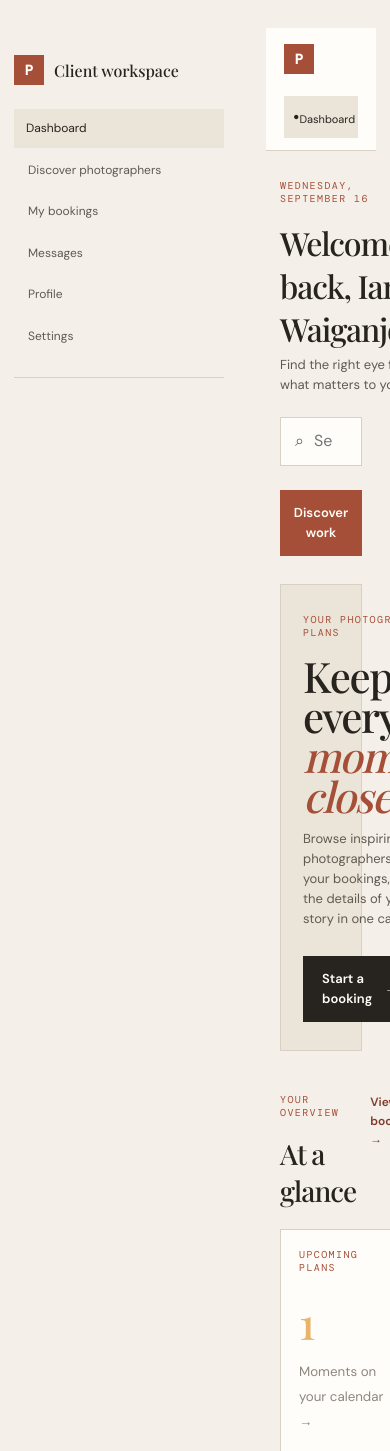
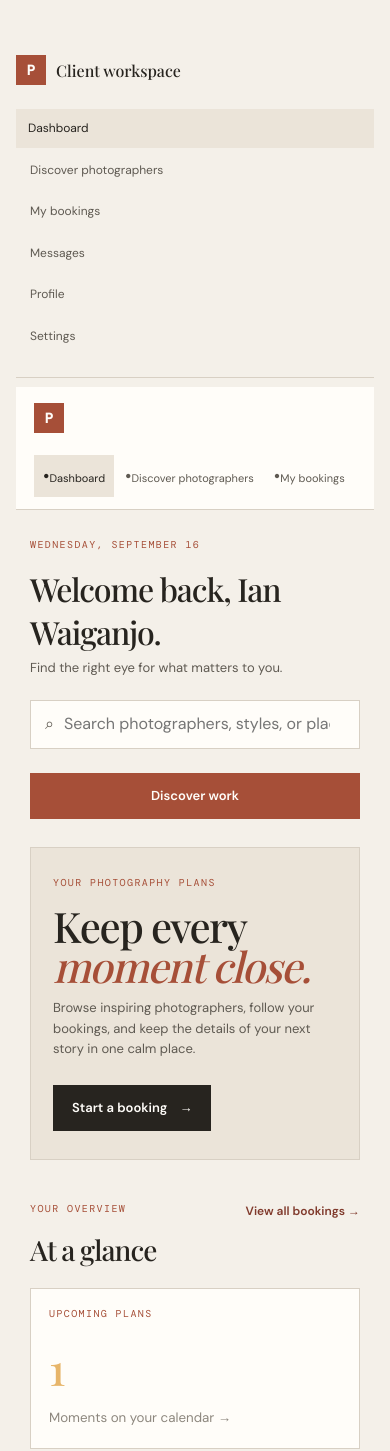
Before and after one commit to iantech-cloud/pwmuziki, a Django app: page /dashboard/ in a window 390 px wide; the page is wider, and only the part inside the window is pictured. Shown: the part 71-1522 px from the top of that part. Run offline with Django 5.2, Linux system fonts and the light colour scheme; a user stored in the database is signed in; data comes from the database, SQL or seed files in the repository; data that the repository does not hold is empty; some web fonts are replaced.

Commit message:
Fix env loading and responsive page shells

```diff
--- a/pwmuziki/settings.py
+++ b/pwmuziki/settings.py
@@ -4,7 +4,10 @@ from dotenv import load_dotenv
 
 # Build paths inside the project like this: BASE_DIR / 'subdir'.
 BASE_DIR = Path(__file__).resolve().parent.parent
+# Load shared defaults first, then local overrides. Existing deployment variables
+# remain authoritative because python-dotenv does not override os.environ by default.
 load_dotenv(BASE_DIR / '.env')
+load_dotenv(BASE_DIR / '.env.local')
 
 
 # Quick-start development settings - unsuitable for production
--- a/static/style.css
+++ b/static/style.css
@@ -612,14 +612,17 @@ h3 { font-size: 19px; }
 .quick-panel { background: var(--white); }
 
 @media (max-width: 800px) {
-    .photographer-page-shell, .client-page-shell { display: block; }
+    .photographer-page-shell, .client-page-shell { display: block !important; width: 100%; max-width: 100%; overflow-x: clip; }
     .photographer-page-nav { position: static; margin: -8px 0 26px; padding: 0 0 8px; border-bottom: 1px solid var(--line); overflow: hidden; }
     .photographer-page-nav__heading { margin-bottom: 10px; font-size: 15px; }
     .photographer-page-nav nav { flex-direction: row; gap: 2px; overflow-x: auto; padding-bottom: 3px; scrollbar-width: thin; }
     .photographer-page-nav nav a { flex: 0 0 auto; padding: 8px 10px; border: 0; white-space: nowrap; }
     .photographer-page-nav nav a:hover, .photographer-page-nav nav a.active { border: 0; background: var(--paper-deep); }
-    .page-content { padding-top: 28px; }
+    .page-content { width: 100%; max-width: 100%; box-sizing: border-box; padding: 28px 16px 50px; }
     .page-heading { align-items: flex-start; flex-direction: column; gap: 18px; margin: 18px 0 30px; }
+    .photographer-page-shell > .photographer-page-nav, .client-page-shell > .photographer-page-nav { width: 100%; min-width: 0; }
+    .photographer-page-shell > :not(.photographer-page-nav), .client-page-shell > :not(.photographer-page-nav) { width: 100%; max-width: 100%; box-sizing: border-box; }
+    .page-content .form-card, .page-content .panel, .page-content table, .page-content .table-wrap { max-width: 100%; overflow-x: auto; }
     .form-card { padding: 22px; }
     .availability-row { grid-template-columns: 1fr auto; gap: 10px 14px; }
     .availability-row form { grid-column: 2; grid-row: 1; }
@@ -636,6 +639,7 @@ h3 { font-size: 19px; }
 }
 
 @media (max-width: 480px) {
+    .photographer-page-shell, .client-page-shell { grid-template-columns: minmax(0, 1fr); }
     .role-sidebar nav a { padding: 8px 9px; font-size: 11px; }
     .role-main { width: calc(100% - 28px); }
     .role-topbar h1 { max-width: 330px; font-size: 32px; }
```
